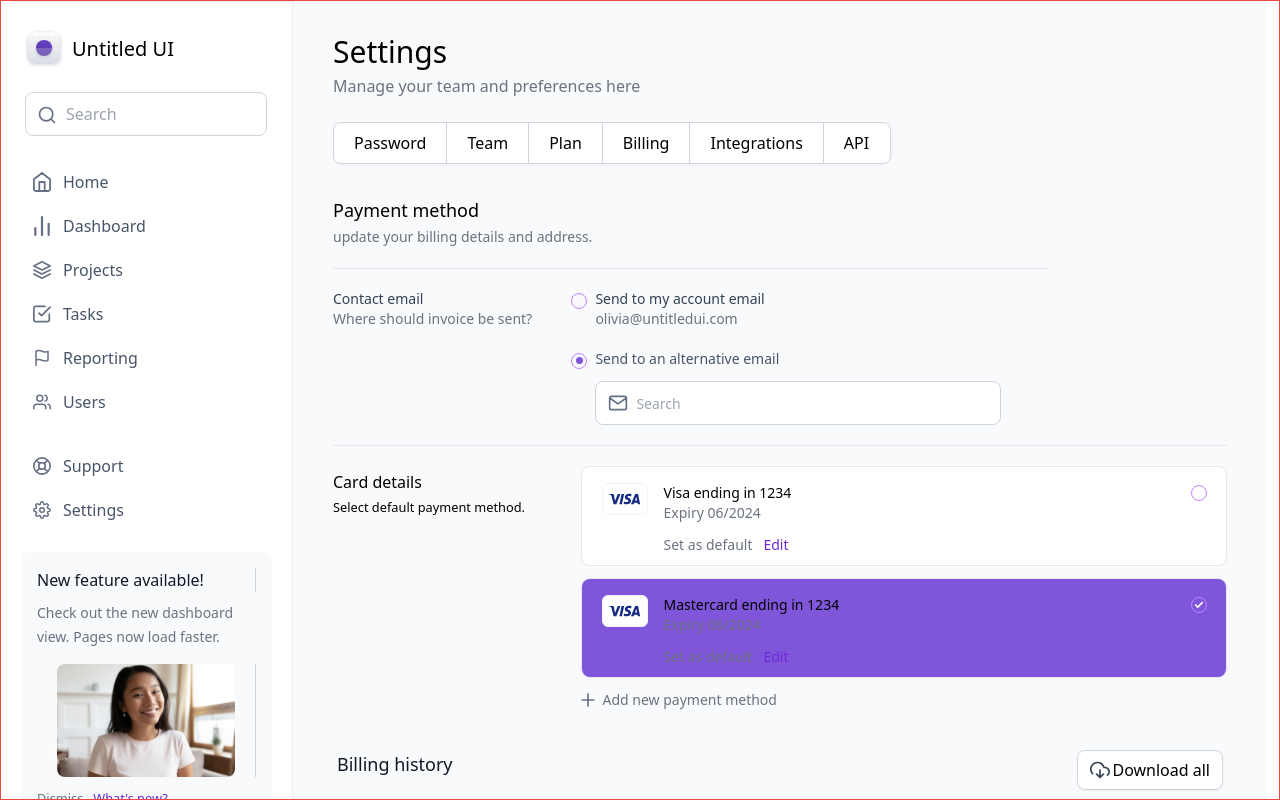
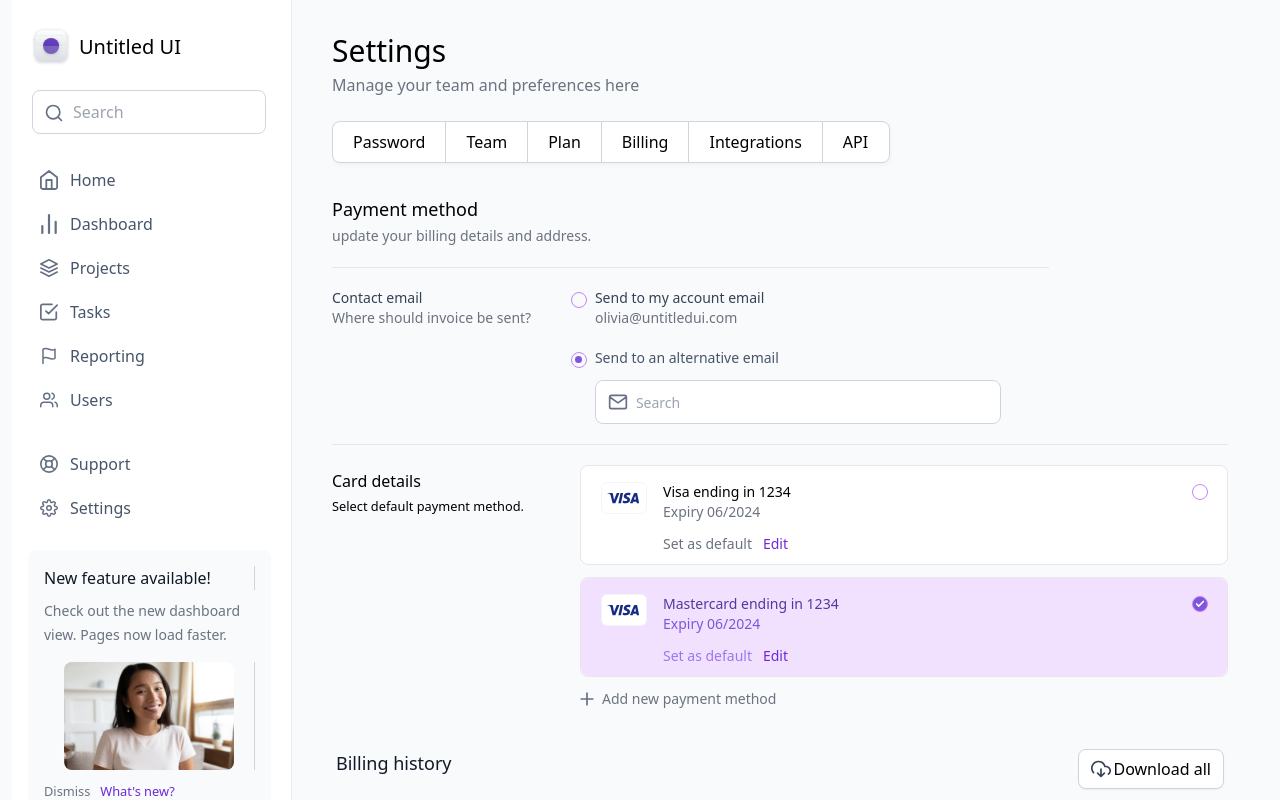
Before and after one commit to ayotidapo/vencru-settings, a React (Create React App) app: page / in a window 1280 px wide. Built offline with nearby package versions, Linux system fonts and the light colour scheme.

Commit message:
break app into components

```diff
--- a/src/App.css
+++ b/src/App.css
@@ -1,9 +1,15 @@
 .app-container{
-  @apply h-screen overflow-scroll border border-red-500 max-w-[2560px] mx-auto  px-3;
+  @apply h-screen overflow-scroll bg-gray-50 max-w-[2560px] mx-auto  px-3;
 }
 .side-bar{
-  @apply border border-vencruGray-100 w-[17.5rem] h-[960px] pr-3 pl-0 px-2 pt-5 border-l-0;
+  @apply md:border md:border-y-0 md:border-l-0 md:border-vencruGray-100 md:w-[17.5rem]  xs:w-full md:h-[960px] xs:h-[auto] md:pr-3 pl-0 md:px-2 pt-5 border-l-0 xs:pr-0
+  xs:border-0 bg-white;
 }
+
+
+
+
+
 
 .search-input{
   @apply border  h-[44px] rounded-[8px] input-shadow border-customGray pl-[40px];
@@ -25,6 +31,14 @@
   filter: drop-shadow(0px 1px 2px rgba(16, 24, 40, 0.05));
 
 }
+
+.nav-btns::-webkit-scrollbar{
+  display: none;
+}
+.nav-btns {
+  -ms-overflow-style: none;
+  scrollbar-width: none;
+}
 .header-btn-group li:last-of-type{
   border-right-color: transparent;
 }
@@ -41,7 +55,6 @@ img {
   height:100%;
   object-fit: contain;
 }
-
 
 .check-circle, .check-mark{
   @apply rounded-full border border-purple-400 inline-flex h-4 w-4 justify-center items-center hover:cursor-pointer;
@@ -63,14 +76,12 @@ input[type="radio"]:checked + .check-circle::after{
 
 }
 
-
 .check-mark{
   background:transparent;
 }
 
 .check-mark::after{
   content: '';
-
 }
 
 input[type="radio"]:checked + .check-mark::after{
@@ -89,7 +100,17 @@ input[type="radio"]:checked + .check-mark{
 }
 
 input[type="radio"]:checked ~ div{
-  background:#7F56D9;
+  background:#F2E0FF;
+}
+
+input[type="radio"]:checked ~ div .text-a{
+  color:#53389E;
+}
+input[type="radio"]:checked ~ div .text-b{
+  color:#7F56D9;
+}
+input[type="radio"]:checked ~ div .text-c{
+  color:#9E77ED;
 }
 
  .table{
@@ -130,17 +151,6 @@ input[type="radio"]:checked ~ div{
 
 }
 
-
-/* input[type="radio"] + .check-mark{
-
-  background:#7F56D9;
-  content: '';
-  background:#7F56D9;
-
-
-} */
-
-
 input[type="text"]{
   width: 100%;
   outline: none;
@@ -152,15 +162,6 @@ input[type="text"]:focus{
   box-shadow: 0px 0px 5px 1px #D6BBFB;
 }
 
-
-
-
 .input-shadow{
   box-shadow: 0px 1px 2px rgba(16, 24, 40, 0.05);
 }
-
-input[type="checkbox"] {
-  -webkit-appearance: checkbox; /* for Chrome */
-  -moz-appearance: checkbox; /* for Firefox */
-  appearance: checkbox;
-}
```
